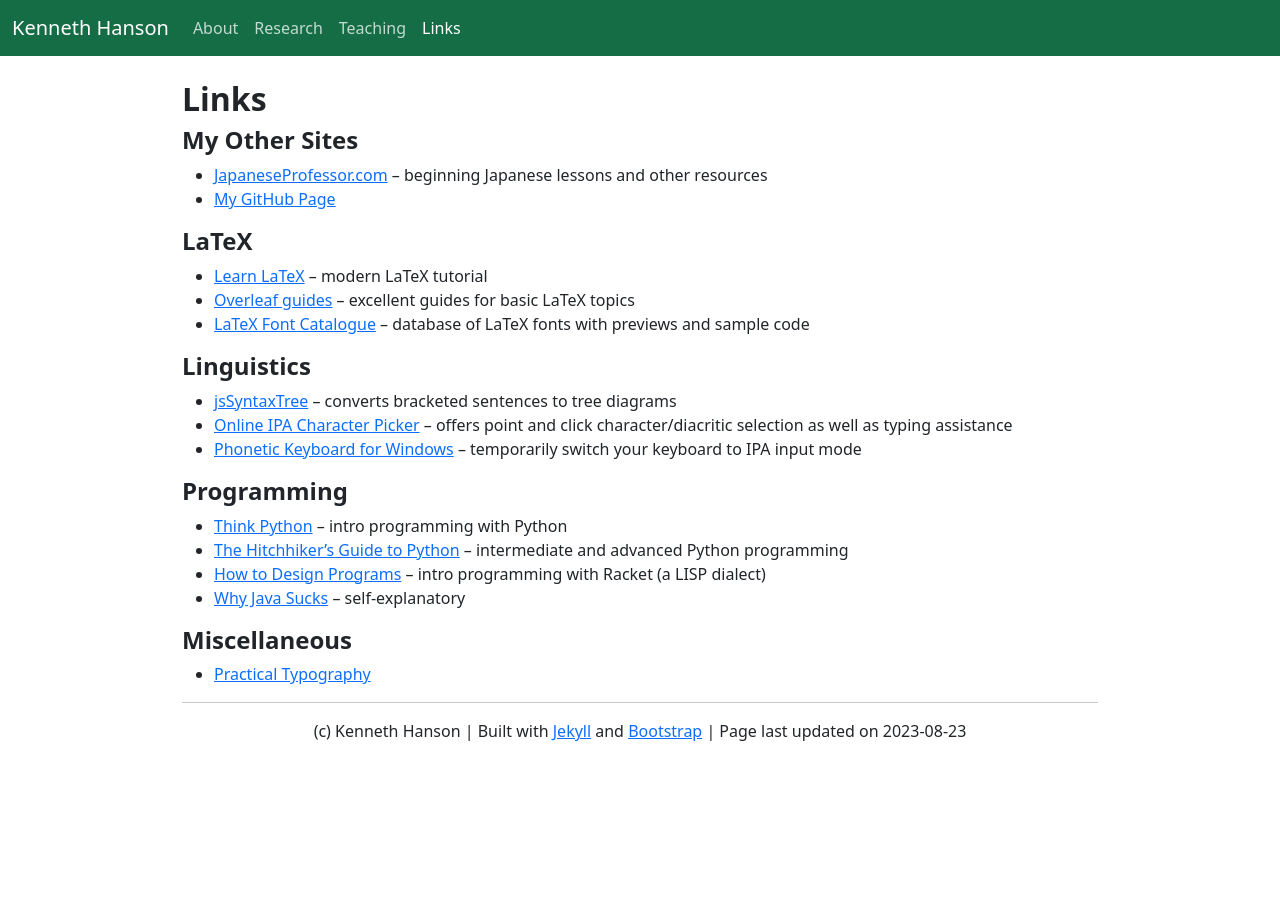
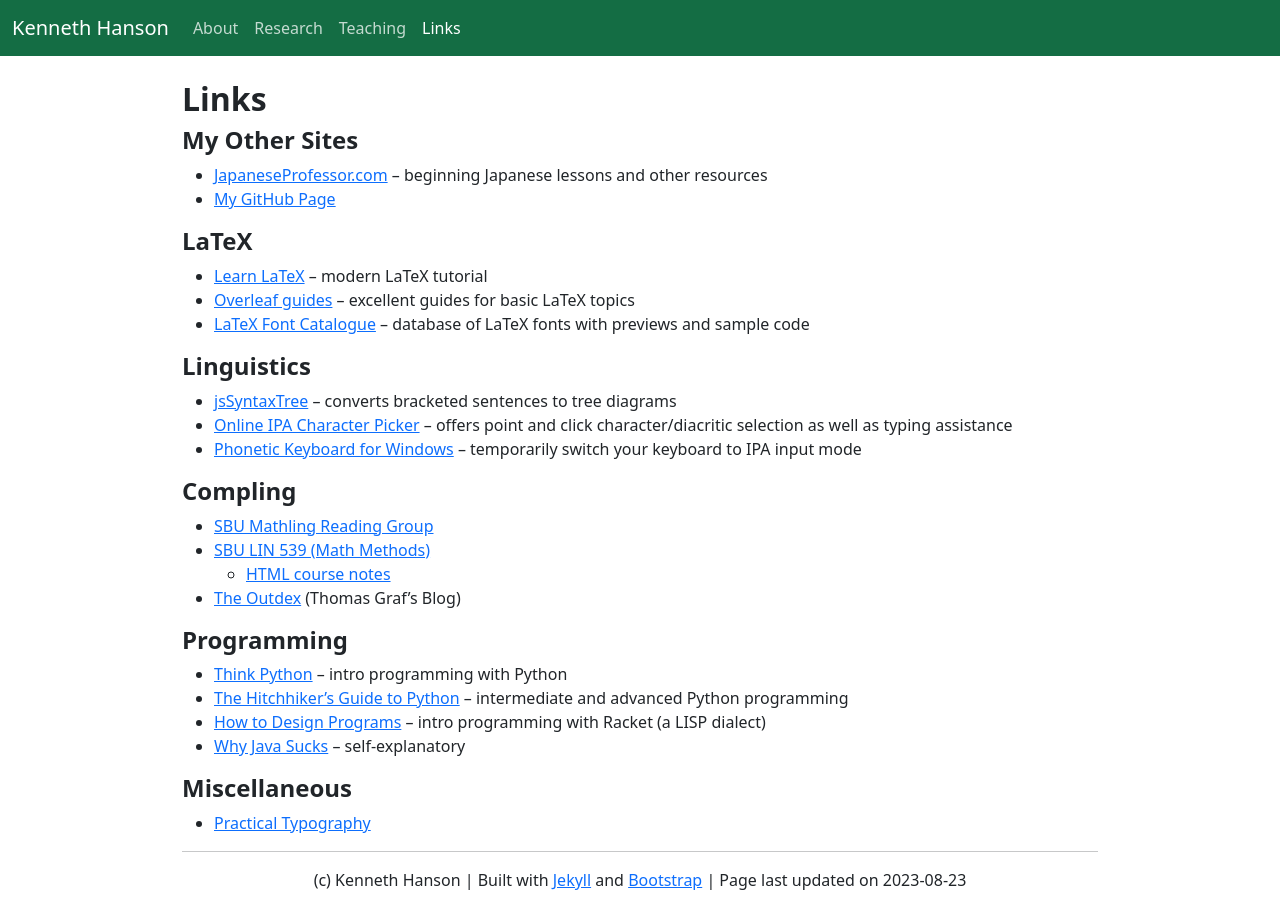
Before and after one commit to khanson679/khanson679.github.io, a Jekyll site: the page built from links.md, in a window 1280 px wide. Built offline with Jekyll 4.4.1, drawn with Linux system fonts in a browser that asks for light colours.

Commit message:
Add compling links.

```diff
--- a/links.md
+++ b/links.md
@@ -8,6 +8,7 @@ date: 2023-08-23
 
 * [JapaneseProfessor.com](https://www.japaneseprofessor.com) -- beginning Japanese lessons and other resources
 * [My GitHub Page](https://github.com/khanson679)
+
 
 ## LaTeX
 
@@ -23,6 +24,14 @@ date: 2023-08-23
 * [Phonetic Keyboard for Windows](https://www.phon.ucl.ac.uk/resource/phonetics/) -- temporarily switch your keyboard to IPA input mode
 
 
+## Compling
+
+* [SBU Mathling Reading Group](https://complab-stonybrook.github.io/mlrg/)
+* [SBU LIN 539 (Math Methods)](https://github.com/stonybrook-lin539/main)
+    * [HTML course notes](https://stonybrook-lin539.github.io/main/)
+* [The Outdex](https://outde.xyz/) (Thomas Graf's Blog)
+
+
 ## Programming
 
 - [Think Python](https://greenteapress.com/wp/think-python-2e/) -- intro programming with Python
```
